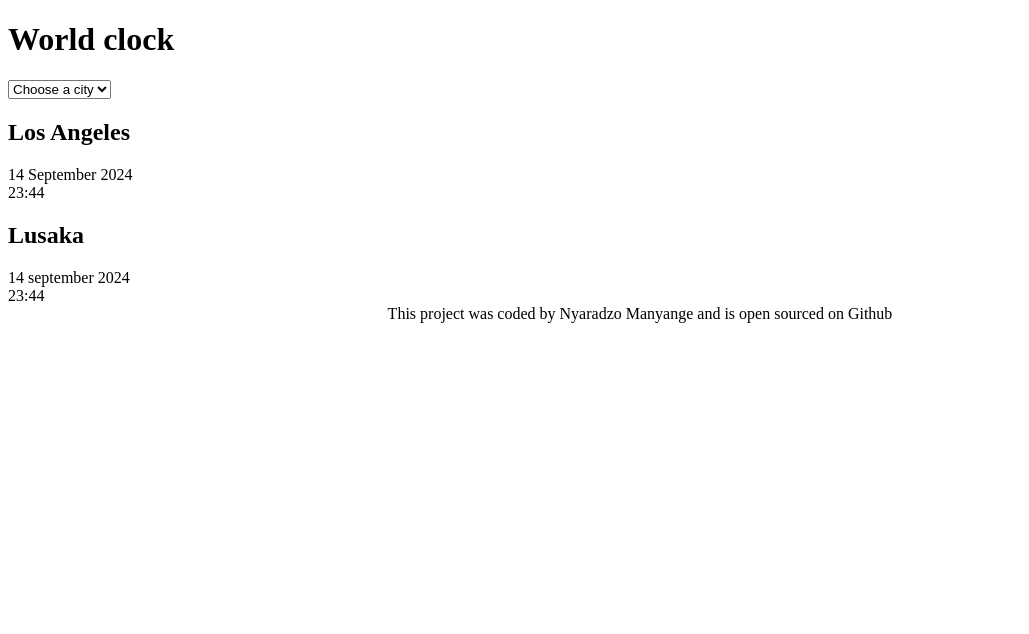
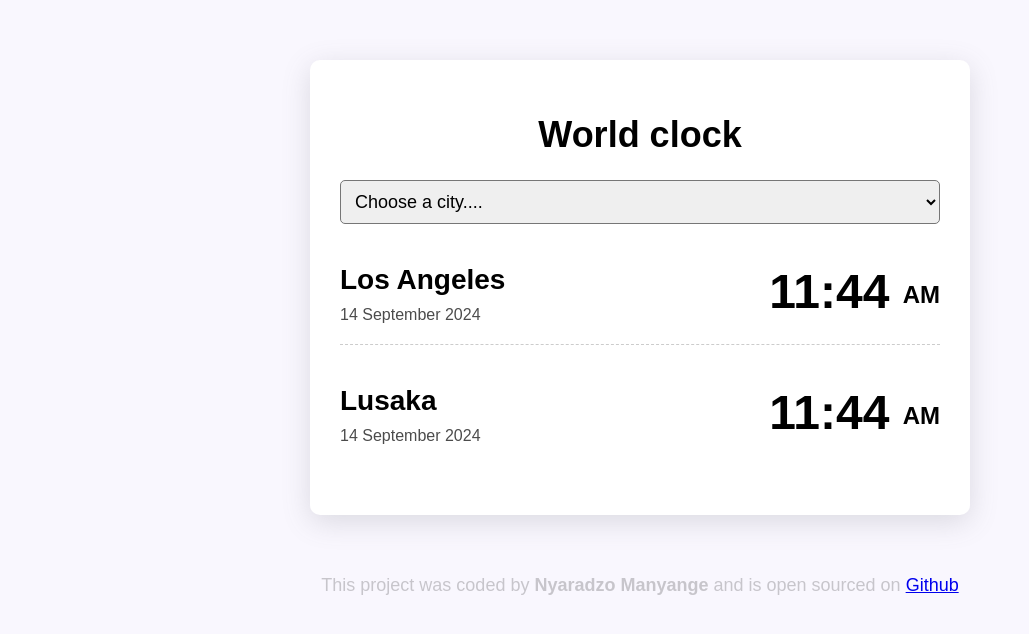
Before and after one commit to nmanyange/world-clock, a plain HTML site: page index.html in a window 1280 px wide. Shown: the whole page, without its empty margins (0-1029 px from the left). Drawn offline with Linux system fonts and the light colour scheme.

Commit message:
styled the project with css

```diff
--- a/css/index.css
+++ b/css/index.css
@@ -1,3 +1,62 @@
+body{
+    background-color: #f9f7fe;
+    font-family: sans-serif;
+}
+
 footer{
     text-align: center;
+    color: rgba(0, 0, 0, 0.2);
+    font-size: 18px;
 }
+
+h1{
+    text-align: center;
+    font-family: sans-serif;
+    font-size: 36px;
+}
+
+.container{
+    max-width: 600px;
+    margin: 60px auto;
+    background: white;
+    padding: 30px;
+    box-shadow: rgba(100, 100, 111, 0.2) 0px 7px 29px 0px;
+    border-radius: 10px;
+}
+
+select{
+    display: block;
+    font-size: 18px;
+    width: 100%;
+    padding: 10px;
+    border-radius: 5px;
+}
+
+.city{
+    display: flex;
+    justify-content: space-between;
+    margin: 20px 0;
+    border-bottom: 1px dashed rgba(0, 0, 0, 0.2);
+    padding: 20px 0;
+}
+ .city:last-child{
+    border: none;
+ }
+.time{
+    font-size: 48px;
+    font-weight: bold;
+}
+
+.time small{
+    font-size: 24px;
+    vertical-align: middle;
+}
+
+h2{
+    margin: 0 0 10px;
+    font-size: 28px;
+}
+
+.date{
+    opacity: 0.7;
+}
--- a/index.html
+++ b/index.html
@@ -7,28 +7,35 @@
     <title>World clock Nyaradzo Manyange</title>
 </head>
 <body>
-    <div>
+    <div class="container">
         <h1>World clock</h1>
 
         <select name="" id="">
-            <option value="">Choose a city</option>
+            <option value="">Choose a city....</option>
             <option value="">London</option>
             <option value="">New York</option>
             <option value="">Sydney</option>
             <option value="">Harare</option>
         </select>
         <div class="city">
-            <h2>Los Angeles</h2>
-            <div class="date">14 September 2024</div>
-            <div class="time">23:44</div>
+            <div>
+                <h2>Los Angeles</h2>
+                <div class="date">14 September 2024</div>
+            </div>
+            <div class="time">11:44
+                <small>AM</small>
+            </div>
         </div>
         <div class="city">
-            <h2>Lusaka</h2>
-            <div class="date"> 14 september 2024</div>
-            <div class="time">23:44</div>
+            <div>
+                <h2>Lusaka</h2>
+                <div class="date"> 14 September 2024</div>
+            </div>
+            <div class="time">11:44 <small>AM</small>
+            </div>
         </div>
     </div>
-    <footer>This project was coded by <a href=""></a>Nyaradzo Manyange and is open sourced on <a href="https://github.com/nmanyange/world-clock.git" target="_blank"></a>Github</footer>
+    <footer>This project was coded by <a href=""></a> <strong>Nyaradzo Manyange</strong> and is open sourced on <a href="https://github.com/nmanyange/world-clock.git" target="_blank">Github</a></footer>
     <script src="javascript/index.js"></script>
 </body>
 </html>
```
